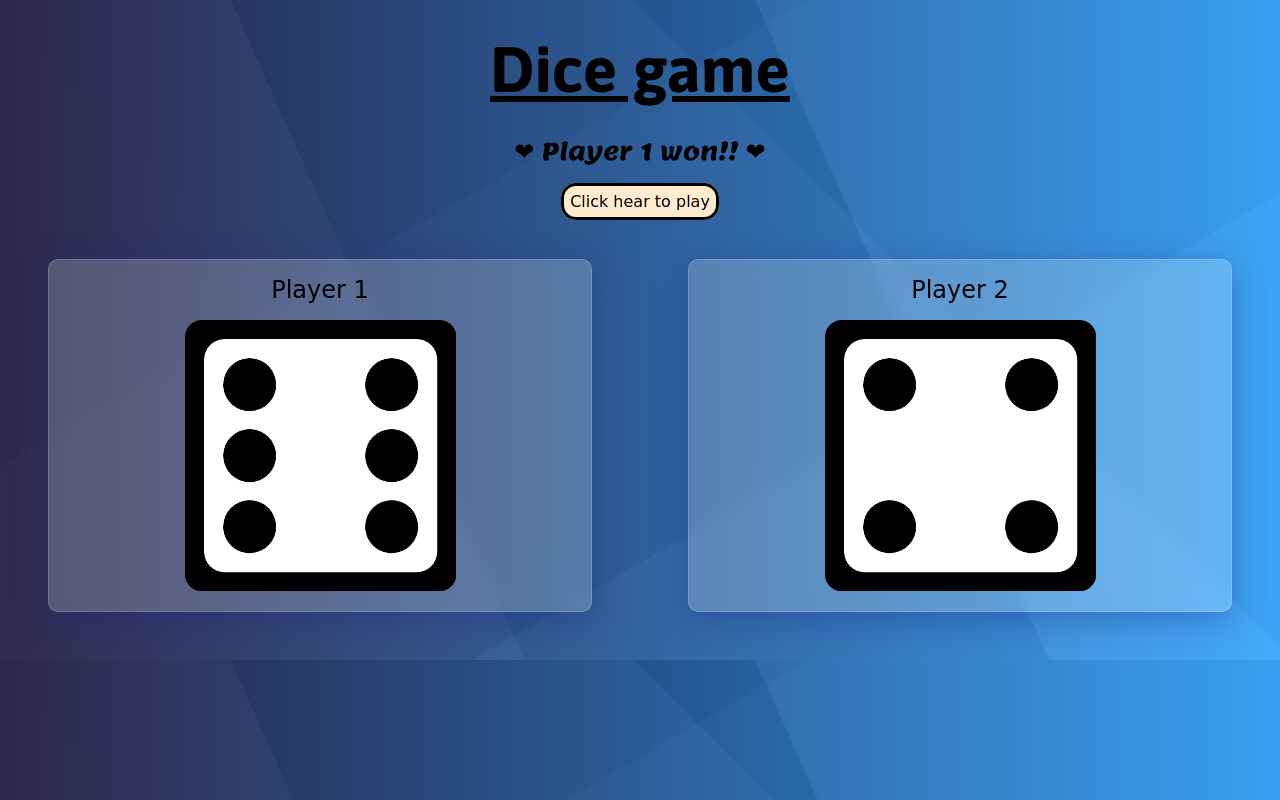
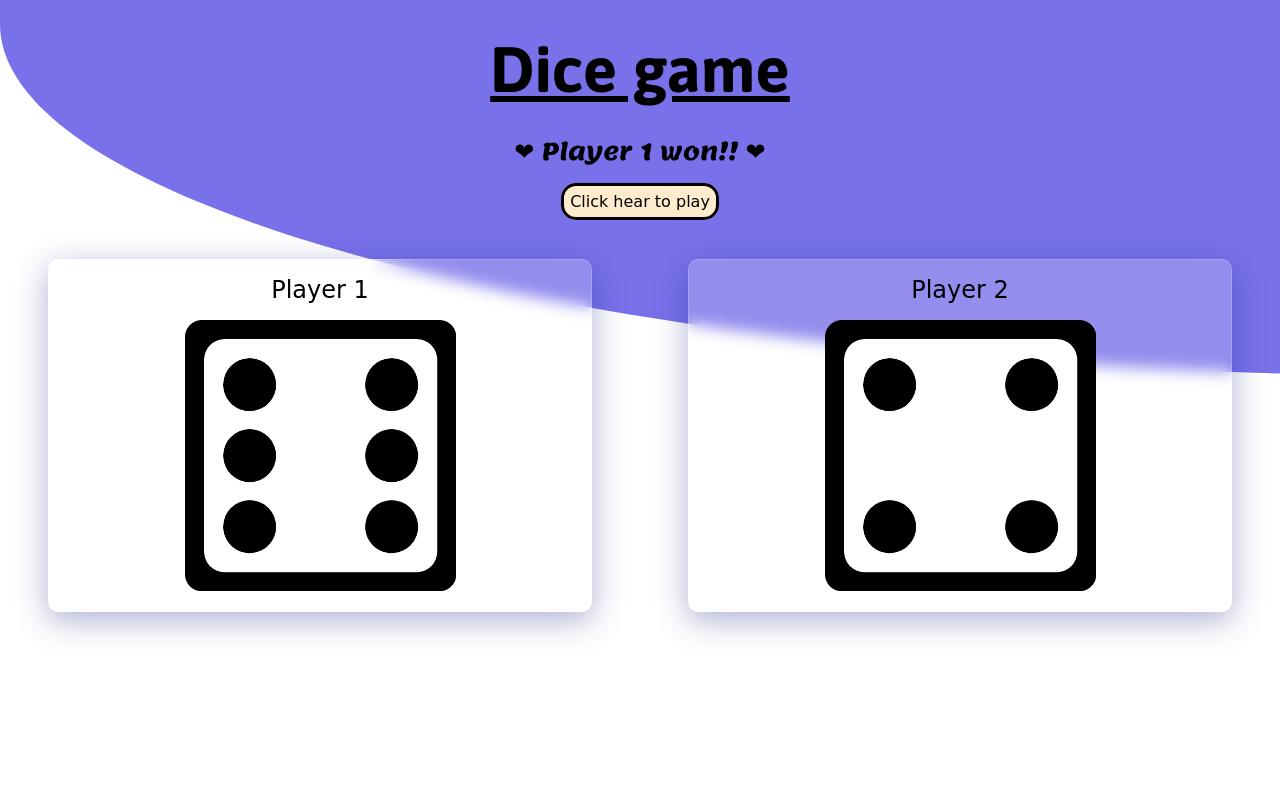
Before and after one commit to Manoj-14/dice-game, a plain HTML site: page diceGame.html in a window 1280 px wide. Drawn offline with Linux system fonts and the light colour scheme; a web font is replaced by a local one.

Commit message:
background change

```diff
--- a/diceGame.css
+++ b/diceGame.css
@@ -1,35 +1,25 @@
 html {
   scroll-behavior: smooth;
 }
-body {
-  background-image: linear-gradient(
-      330deg,
-      rgba(225, 225, 225, 0.05) 0%,
-      rgba(225, 225, 225, 0.05) 33.333%,
-      rgba(114, 114, 114, 0.05) 33.333%,
-      rgba(114, 114, 114, 0.05) 66.666%,
-      rgba(52, 52, 52, 0.05) 66.666%,
-      rgba(52, 52, 52, 0.05) 99.999%
-    ),
-    linear-gradient(
-      66deg,
-      rgba(181, 181, 181, 0.05) 0%,
-      rgba(181, 181, 181, 0.05) 33.333%,
-      rgba(27, 27, 27, 0.05) 33.333%,
-      rgba(27, 27, 27, 0.05) 66.666%,
-      rgba(251, 251, 251, 0.05) 66.666%,
-      rgba(251, 251, 251, 0.05) 99.999%
-    ),
-    linear-gradient(
-      225deg,
-      rgba(98, 98, 98, 0.05) 0%,
-      rgba(98, 98, 98, 0.05) 33.333%,
-      rgba(222, 222, 222, 0.05) 33.333%,
-      rgba(222, 222, 222, 0.05) 66.666%,
-      rgba(228, 228, 228, 0.05) 66.666%,
-      rgba(228, 228, 228, 0.05) 99.999%
-    ),
-    linear-gradient(90deg, rgb(28, 20, 63), rgb(40, 160, 253));
+.custom-shape-divider-top-1612722172 {
+  position: absolute;
+  top: 0;
+  left: 0;
+  width: 100%;
+  overflow: hidden;
+  line-height: 0;
+}
+
+.custom-shape-divider-top-1612722172 svg {
+  position: fixed;
+  display: block;
+  width: calc(226% + 1.3px);
+  height: 400px;
+  z-index: -1;
+}
+
+.custom-shape-divider-top-1612722172 .shape-fill {
+  fill: #7971EA;
 }
 * {
   padding: 0;
--- a/diceGame.html
+++ b/diceGame.html
@@ -9,6 +9,11 @@
     <title>Dice Game</title>
   </head>
   <body>
+    <div class="custom-shape-divider-top-1612722172">
+      <svg data-name="Layer 1" xmlns="http://www.w3.org/2000/svg" viewBox="0 0 1200 120" preserveAspectRatio="none">
+          <path d="M0,0V7.23C0,65.52,268.63,112.77,600,112.77S1200,65.52,1200,7.23V0Z" class="shape-fill"></path>
+      </svg>
+  </div>
     <div class="container">
       <header>
         <div class="title">
```
